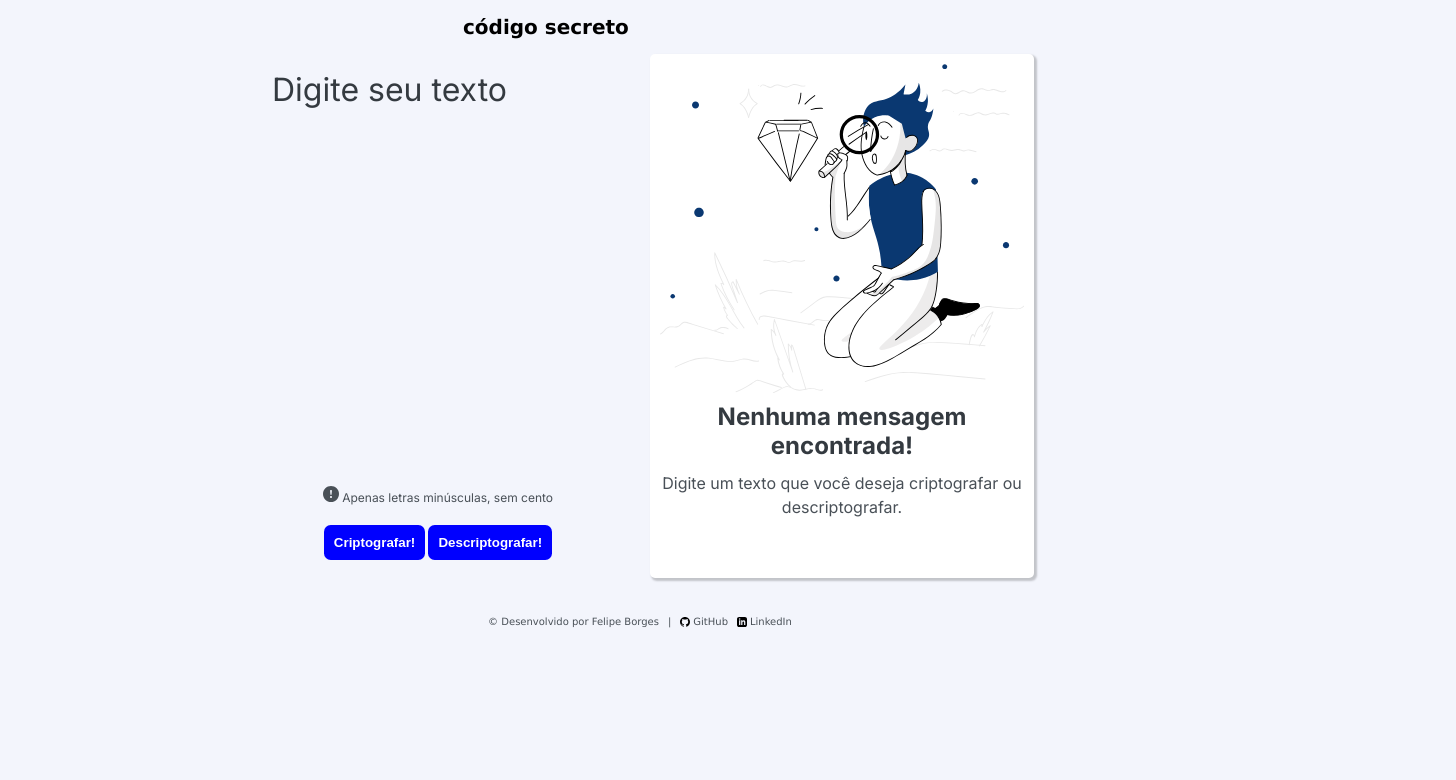
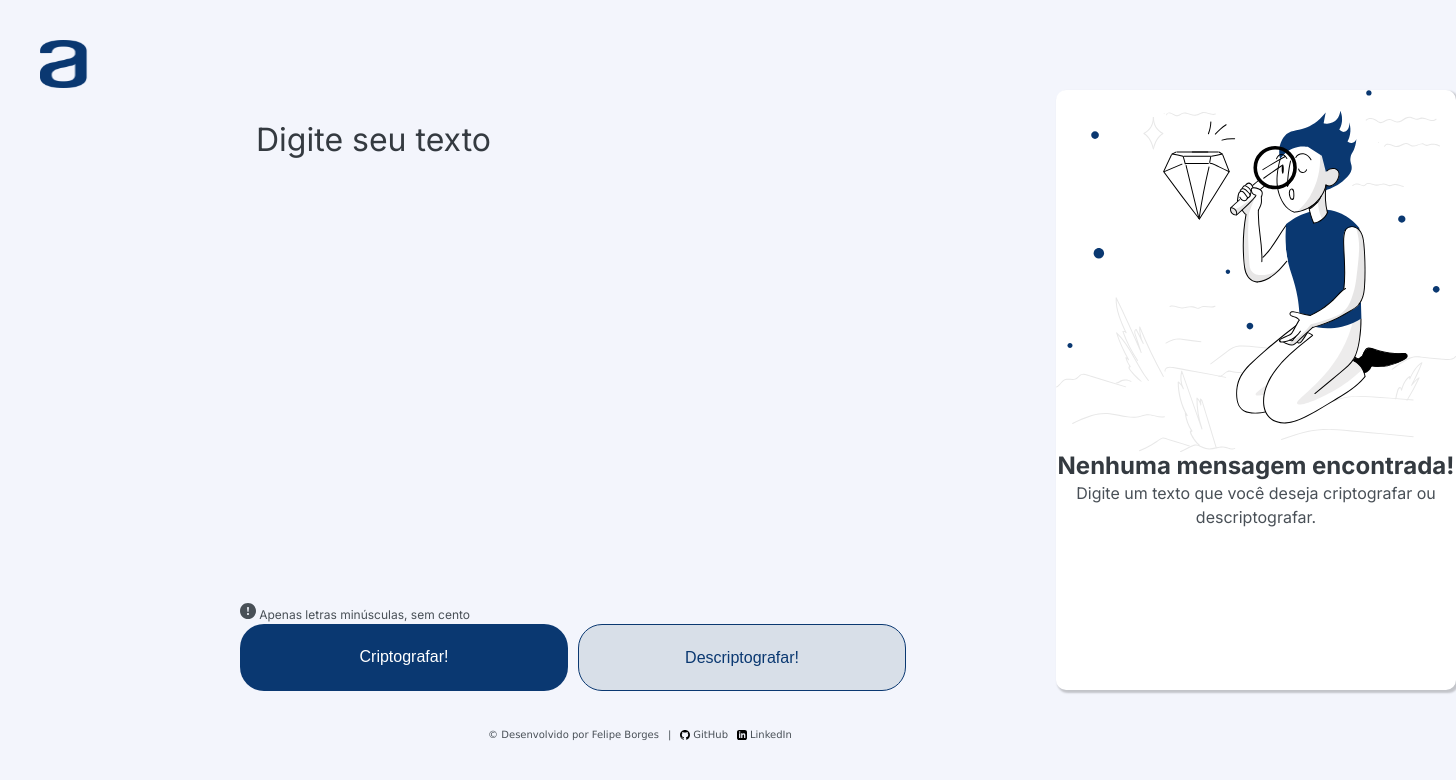
Before and after one commit to felipe-santos-borges/ChallengeOne, a plain HTML site: page challenge-oracle-decoder-ptbr-main/index.html in a window 1280 px wide. Shown: the whole page, 1456 px wide, since content can reach past the window. Drawn offline with Linux system fonts and the light colour scheme.

Commit message:
essa bosta não sai

```diff
--- a/challenge-oracle-decoder-ptbr-main/index.html
+++ b/challenge-oracle-decoder-ptbr-main/index.html
@@ -10,10 +10,13 @@
 </head>
 
 <body>
-  <h1 class="titulo">código secreto</h1>
+  <header class="header">
+    <img class="img-header" src="./assets/favicon-blue.ico" alt="">
+  </header>
+
 
   <main class="main">
-
+    <div class="main-form-box">
       <section class="form box">
         <div class="form-box-div">
           <input class="text-input" type="text" name="input-texto" id="input-texto" placeholder="Digite seu texto">
@@ -24,31 +27,34 @@
             <img class="img-span" src="./assets/exclamation-circle.svg" alt="">
             <span class="span" for="input-texto">Apenas letras minúsculas, sem cento</span>
           </div>
-        <div>
-          <button class="btn" onclick="encriptarTexto()">Criptografar!</button>
-          <button class="btn" onclick="decriptarTexto()">Descriptografar!</button>
-
+          <div class="btn-container">
+            <button class="btn blue" onclick="encriptarTexto()">Criptografar!</button>
+            <button class="btn gray" onclick="decriptarTexto()">Descriptografar!</button>
           </div>
         </div>
       </section>
-
+      <div class="msg-box">
         <section class="msg box">
           <img id="found-blue" src="./assets/no-message-found-blue.svg" alt="">
           <input class="text-input" type="text" id="msg" name="msg"></input>
-      <button class="btn" id="btn-copiar" onclick="copiaTexto()">Copiar</button>
+          <button class="btn blue copiar" id="btn-copiar" onclick="copiaTexto()">Copiar</button>
           <h2 class="msg-h2" id="h2"></h2>
           <p class="msg-p" id="p"></p>
         </section>
+      </div>
+    </div>
   </main>
   <footer>
     <ul>
       <li>© Desenvolvido por Felipe Borges</li>
       <li>|</li>
       <li>
-            <a href="https://github.com/felipe-santos-borges" target="_blank"><img src="assets/github-icon.svg" alt="Logo do GitHub"> GitHub</a>
+        <a href="https://github.com/felipe-santos-borges" target="_blank"><img src="assets/github-icon.svg"
+            alt="Logo do GitHub"> GitHub</a>
       </li>
       <li>
-            <a href="https://www.linkedin.com/in/felipe-borges-dsenvolvedor" target="_blank"><img src="assets/linkedin-icon.svg" alt="Logo do LinkedIn"> LinkedIn</a>
+        <a href="https://www.linkedin.com/in/felipe-borges-dsenvolvedor" target="_blank"><img
+            src="assets/linkedin-icon.svg" alt="Logo do LinkedIn"> LinkedIn</a>
       </li>
     </ul>
   </footer>
--- a/challenge-oracle-decoder-ptbr-main/style.css
+++ b/challenge-oracle-decoder-ptbr-main/style.css
@@ -38,46 +38,54 @@ body {
   font-family: Verdana, Geneva, Tahoma, sans-serif;
 }
 
-.form.box{
+.header {
+  margin-top: 40px;
+  margin-left: 40px;
+}
+.img-header {
+  width: 48px;
+  height: 48px;
+}
 
+.form-box-div{
+  display: flex;
+  flex-direction: row;
 }
 
 .main {
-  width: 80vw;
-  margin: auto;
+  width: 100vw;
   display: flex;
-  justify-content: center;
 }
 
 .titulo {
   padding: 15px;
   width: 30vw;
   margin: auto;
-
 }
 
-.box {
-  padding: 10px;
-  margin: 0 10px 0 10px;
-
-  width: 30vw;
-  height: auto;
+.form.box {
+  margin-left: 240px;
+  margin-top: 24px;
 }
 
 .msg.box {
   box-shadow: 2px 2px 2px 1px rgba(0, 0, 0, 0.2);
   background-color: white;
-  border-radius: 0.5em;
+  border-radius: 1rem;
+  display: flex;
+  flex-direction: column;
+  width: 400px;
+  padding: px 0px 0px 0px;
+  width: 400px;
+  height: 600px;
 }
 
+.msg-box{
+  margin-left: 150px;
+}
 
-
-
-
-.msg.box {
-  display: flex;
-  flex-direction: column;
-  gap: 10px;
+.main-form-box {
+    display: flex;
 
 }
 
@@ -100,22 +108,44 @@ body {
 }
 
 .btn {
-  border: 0;
-  color: white;
-  font-weight: bold;
-  background-color: blue;
-  padding: 10px;
-  margin-top: 10px;
-  border-radius: 0.5em;
+    padding: 24px;
+    border-radius: 24px;
+    width: 328px;
+    height: 67px;
+    font-size: 1.6rem;
+    transition: all .15s;
+}
+
+  .btn-container{
+    display: flex;
+    flex-direction: row;
+    gap: 10px;
+
+  }
+
+
+.btn.blue {
+  background: var(--current-method-primary-color);
+  border: none;
+  color: var(--white-color);
+}
+
+.btn.gray {
+  background: var(--current-method-secondary-color);
+  border: 1px solid var(--current-method-primary-color);
+  color: var(--current-method-primary-color);
+}
+
+.btn.blue.copiar {
+  margin-top: 100%;
+  margin-left: 30%;
 }
 
 .btn-btn {
   display: flex;
   flex-direction: column;
-  align-items: center;
-  margin: 8px 0;
-  gap: 8px;
-  padding-top: 100%;
+  margin: 0px 0px 0px 0px;
+  padding-top: 65.9%;
 }
 
 .span {
@@ -143,8 +173,6 @@ body {
   font-size: 32px;
   font-family: "Inter",sans-serif;
   background: none;
-
-
 }
 
 .text-input::placeholder{
@@ -162,6 +190,7 @@ footer {
   align-items: center;
   justify-content: space-between;
   padding-top: 3%;
+  padding-bottom: 32px;
 }
 
 footer ul {
```
Lines whose indentation alone changed are shown as unchanged.
